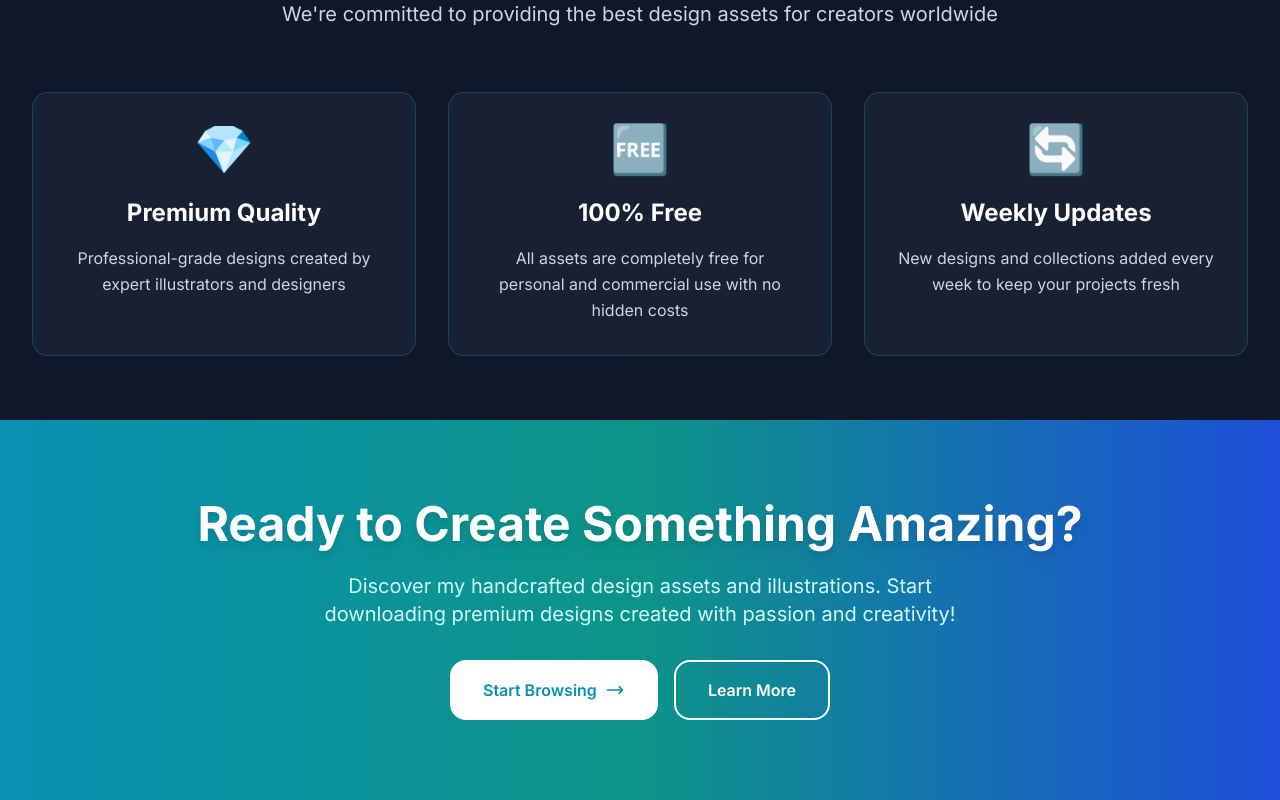
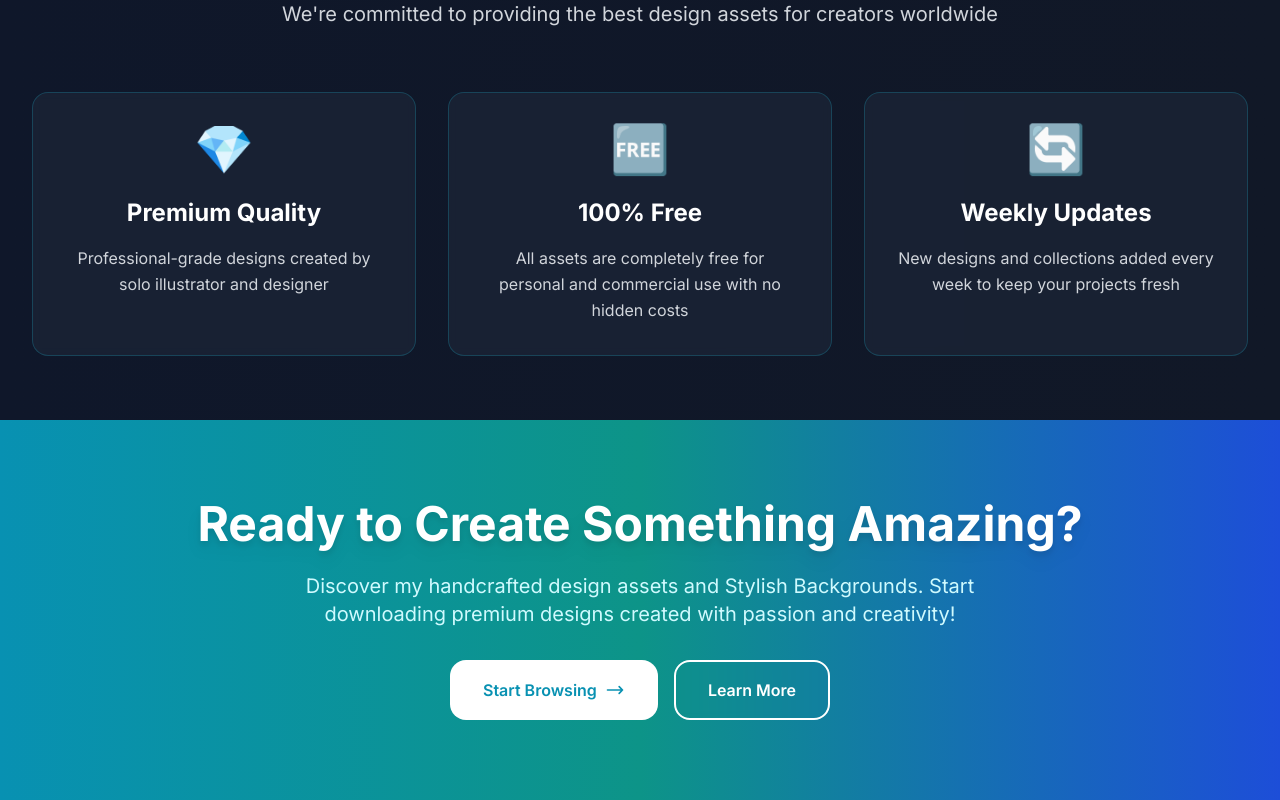
Before and after one commit to kanishkagayanath/Alphiqz, a Next.js app: page / in a window 1280 px wide. Shown: the part 1360-2160 px from the top of the page. Built offline with nearby package versions, Linux system fonts and the light colour scheme.

Commit message:
Bug fixing

```diff
--- a/src/app/designs/page.tsx
+++ b/src/app/designs/page.tsx
@@ -6,7 +6,7 @@ import { assets, getAssetsByCategory, searchAssets } from '@/data/assets';
 
 const categories = [
   { id: 'all', name: 'All Categories', icon: '🎯' },
-  { id: 'illustrations', name: 'Illustrations', icon: '🎨' },
+  { id: 'illustrations', name: 'Stylish Backgrounds', icon: '🎨' },
   { id: 'gaming-assets', name: 'Gaming Assets', icon: '🎮' },
   { id: 'patterns', name: 'Patterns', icon: '🌟' },
   { id: 'logos-and-branding', name: 'Logos & Branding', icon: '✨' },
--- a/src/app/page.tsx
+++ b/src/app/page.tsx
@@ -7,7 +7,7 @@ export default function Home() {
   const [currentSlide, setCurrentSlide] = useState(0);
 
   const featuredDesigns = [
-    { id: 1, title: "Abstract Illustrations", type: "Vector Art", preview: "🎨" },
+    { id: 1, title: "Stylish Backgrounds", type: "Vector Art", preview: "🎨" },
     { id: 2, title: "UI/UX Icons", type: "Icon Set", preview: "🔷" },
     { id: 3, title: "Brand Graphics", type: "Logo Design", preview: "✨" },
     { id: 4, title: "Digital Patterns", type: "Backgrounds", preview: "🌟" },
@@ -117,7 +117,7 @@ export default function Home() {
           <div className="grid grid-cols-1 md:grid-cols-2 lg:grid-cols-4 gap-8">
             {[
               {
-                name: 'Illustrations',
+                name: 'Stylish Backgrounds',
                 count: '50+',
                 color: 'from-cyan-500 via-teal-500 to-blue-600',
                 icon: '🎨',
@@ -189,7 +189,7 @@ export default function Home() {
             {[
               {
                 title: 'Premium Quality',
-                desc: 'Professional-grade designs created by expert illustrators and designers',
+                desc: 'Professional-grade designs created by solo illustrator and designer',
                 icon: '💎'
               },
               {
@@ -220,7 +220,7 @@ export default function Home() {
             Ready to Create Something Amazing?
           </h2>
           <p className="text-xl text-cyan-100 mb-8 max-w-2xl mx-auto">
-            Discover my handcrafted design assets and illustrations. Start downloading premium designs created with passion and creativity!
+            Discover my handcrafted design assets and Stylish Backgrounds. Start downloading premium designs created with passion and creativity!
           </p>
 
           <div className="flex flex-col sm:flex-row gap-4 justify-center">
--- a/src/data/assets.ts
+++ b/src/data/assets.ts
@@ -19,7 +19,7 @@ export interface Asset {
 }
 
 export const assets: Asset[] = [
-  // 🎨 ILLUSTRATIONS
+  // 🎨 STYLISH BACKGROUNDS
 
 
   // 🎮 GAMING ASSETS
```
